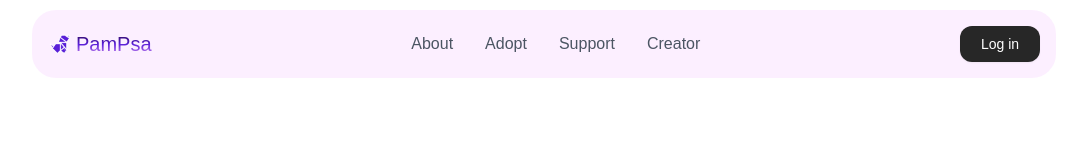
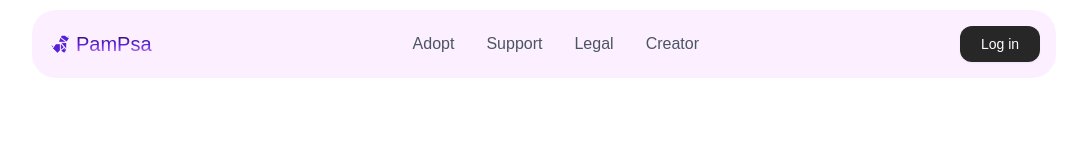
Before and after one commit to heisdanielade/PamietamPsa-frontend, a Vue app: page / in a window 1280 px wide. Shown: the top 157 px of the page, without its empty margins (96-1183 px from the left). Built offline with nearby package versions, Linux system fonts and the light colour scheme; a web font is replaced by a local one.

Commit message:
update: update links in header and footer

```diff
--- a/src/components/home/Footer.vue
+++ b/src/components/home/Footer.vue
@@ -52,10 +52,10 @@ const currentYear = new Date().getFullYear();
                     class="md:mr-4 transition hover:text-purple-300">
                     Creator
                 </a>
-                <router-link to="/x" class="md:mr-4 transition hover:text-purple-300">
+                <router-link to="/legal/terms" class="md:mr-4 transition hover:text-purple-300">
                     Terms
                 </router-link>
-                <router-link to="/x" class="md:mr-4 transition hover:text-purple-300">
+                <router-link to="/legal/policy" class="md:mr-4 transition hover:text-purple-300">
                     Privacy
                 </router-link>
                 <router-link to="/x" class="transition hover:text-purple-300">
--- a/src/components/home/Header.vue
+++ b/src/components/home/Header.vue
@@ -90,16 +90,16 @@ const toggle = () => {
                     <ul class="flex flex-col mt-4 font-medium md:flex-row md:space-x-8 md:mt-0">
                         <li>
                             <router-link to="/x"
-                                class="block py-2 pr-4 pl-3 text-gray-600 border-b border-gray-100 hover:text-purple-500 transition md:hover:bg-transparent md:border-0 md:hover:text-primary-700 md:p-0">About</router-link>
-                        </li>
-                        <li>
-                            <router-link to="/x"
                                 class="block py-2 pr-4 pl-3 text-gray-600 border-b border-gray-100 hover:text-purple-500 transition md:hover:bg-transparent md:border-0 md:hover:text-primary-700 md:p-0">Adopt</router-link>
                         </li>
                         <li>
                             <router-link to="/x"
+                                class="block py-2 pr-4 pl-3 text-gray-600 border-b border-gray-100 hover:text-purple-500 transition md:hover:bg-transparent md:border-0 md:hover:text-primary-700 md:p-0">Support</router-link>
+                        </li>
+                        <li>
+                            <router-link to="/legal/terms"
                                 class="block py-2 pr-4 pl-3 text-gray-600 border-b border-gray-100 hover:text-purple-500 transition md:hover:bg-transparent md:border-0 md:hover:text-primary-700 md:p-0">
-                                Support</router-link>
+                                Legal</router-link>
                         </li>
                         <li>
                             <a href="https://github.com/heisdanielade" target="_blank"
@@ -119,7 +119,7 @@ const toggle = () => {
                         <router-link to="/x"
                             class="moblie-menu-link relative flex items-center justify-end pb-1">
                             <span class="">
-                                About
+                                Adopt
                             </span>
                             <i class="ml-2 fa-solid fa-house"></i>
                         </router-link>
@@ -128,16 +128,16 @@ const toggle = () => {
                         <router-link to="/x"
                             class="moblie-menu-link relative flex items-center justify-end pb-1">
                             <span class="">
-                                Adopt
+                                Support
                             </span>
                             <i class="ml-2 fa-solid fa-cat"></i>
                         </router-link>
                     </li>
                     <li v-scroll-reveal class="not-shown mb-4 w-full color-dark hover:text-purple-500">
-                        <router-link to="/x"
+                        <router-link to="/legal/terms"
                             class="moblie-menu-link relative flex items-center justify-end pb-1">
                             <span class="">
-                                Support
+                                Legal
                             </span>
                             <i class="ml-2 ri-customer-service-line"></i>
                         </router-link>
```
